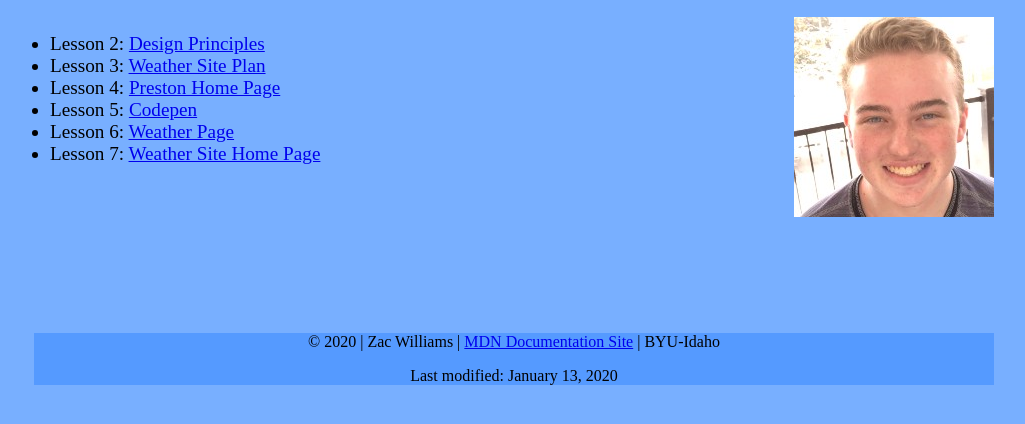
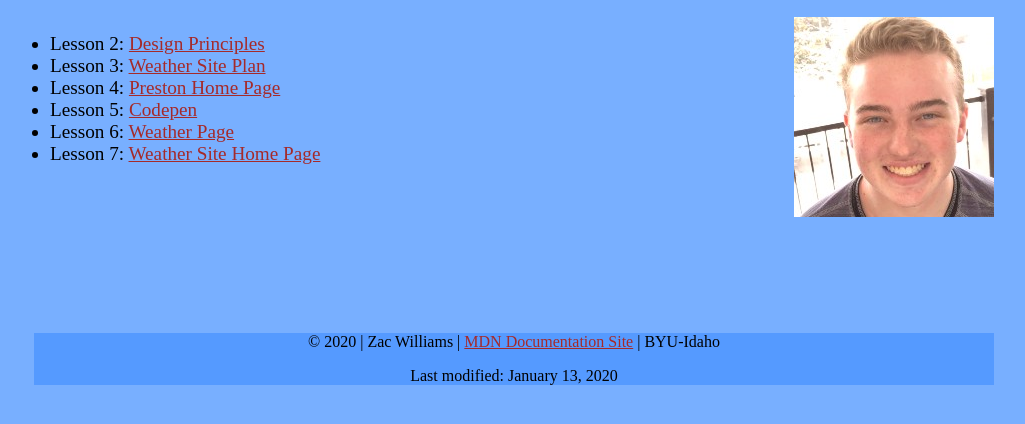
Before and after one commit to ohheydenise/ohheydenise.github.io, a plain HTML site: page index.html in a window 1280 px wide. Shown: the part 110-534 px from the top of the page, without its empty margins (126-1151 px from the left). Drawn offline with Linux system fonts and the light colour scheme.

Commit message:
Chaged link color

```diff
--- a/style.css
+++ b/style.css
@@ -30,6 +30,18 @@ main ul li {
     font-size: 1.2em;
 }
 
+a {
+    color: brown;
+}
+
+a:hover {
+    color: #fff;
+}
+
+a:active {
+    color: brown;
+}
+
 #home-img {
     float: right;
 }
```
